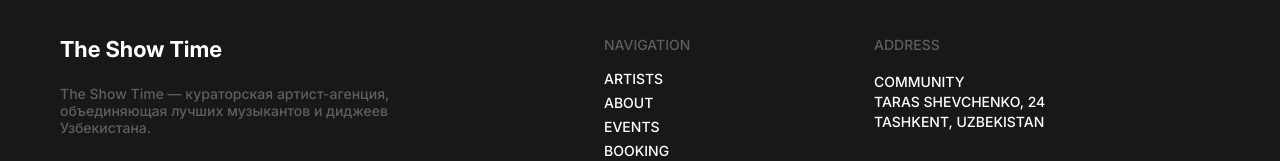
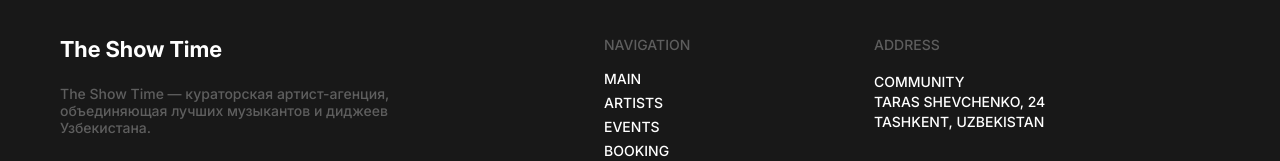
Before and after one commit to uniqspace/BMD, a Vue app: page / in a window 1280 px wide. Shown: the part 2505-2666 px from the top of the page. Built offline with nearby package versions, Linux system fonts and the light colour scheme.

Commit message:
Rename "About" to "Main" and put it first in the navigation
New order in the header, mobile menu and footer: Main (/about), Artists,
Events, Instagram.

Co-Authored-By: Claude Opus 5.5 <noreply@anthropic.com>
Claude-Session: https://claude.ai/code/session_01B6dQTr2Arpuaw1uCi2f54J

```diff
--- a/public/locales/en.json
+++ b/public/locales/en.json
@@ -4,7 +4,7 @@
   },
   "nav": {
     "artists": "Artists",
-    "about": "About",
+    "about": "Main",
     "book": "Booking",
     "booking": "booking",
     "nav": "navigation",
--- a/public/locales/ru.json
+++ b/public/locales/ru.json
@@ -4,7 +4,7 @@
   },
   "nav": {
     "artists": "Артисты",
-    "about": "О нас",
+    "about": "Главное",
     "book": "Бронь",
     "booking": "Бронь",
     "nav": "Навигация",
--- a/src/components/MobileMenuModal.vue
+++ b/src/components/MobileMenuModal.vue
@@ -37,10 +37,10 @@ watch(
             <div class="pt-5">
                 <ul  class="flex flex-col gap-5 mb-35.75">
                     <li class="text-[22px]/[100%] uppercase">
-                        <RouterLink to="/">{{ t('nav.artists') }}</RouterLink>
+                        <RouterLink to="/about">{{ t('nav.about') }}</RouterLink>
                     </li>
                     <li class="text-[22px]/[100%] uppercase">
-                        <RouterLink to="/about">{{ t('nav.about') }}</RouterLink>
+                        <RouterLink to="/">{{ t('nav.artists') }}</RouterLink>
                     </li>
                     <li class="text-[22px]/[100%] uppercase">
                         <RouterLink to="/about#events">{{ t('nav.events') }}</RouterLink>
--- a/src/components/TheFooter.vue
+++ b/src/components/TheFooter.vue
@@ -32,13 +32,13 @@ const { t } = useI18n()
 
                                 <ul class="flex flex-col gap-2.5">
                                     <li class="text-white text-sm/[100%]">
-                                        <RouterLink to="/">
-                                            {{ t("nav.artists") }}
+                                        <RouterLink to="/about">
+                                            {{ t("nav.about") }}
                                         </RouterLink>
                                     </li>
                                     <li class="text-white text-sm/[100%]">
-                                        <RouterLink to="/about">
-                                            {{ t("nav.about") }}
+                                        <RouterLink to="/">
+                                            {{ t("nav.artists") }}
                                         </RouterLink>
                                     </li>
                                     <li class="text-white text-sm/[100%]">
--- a/src/components/TheHeader.vue
+++ b/src/components/TheHeader.vue
@@ -38,8 +38,8 @@
     })
 
     const navItems = computed(() => [
+        { to: '/about', label: t('nav.about'), active: route.path === '/about' && route.hash !== '#events' },
         { to: '/', label: t('nav.artists'), active: route.path === '/' || route.path.startsWith('/singers') },
-        { to: '/about', label: t('nav.about'), active: route.path === '/about' && route.hash !== '#events' },
         { to: '/about#events', label: t('nav.events'), active: route.path === '/about' && route.hash === '#events' },
         { to: '#!', label: t('nav.instagram'), active: false },
     ])
```
